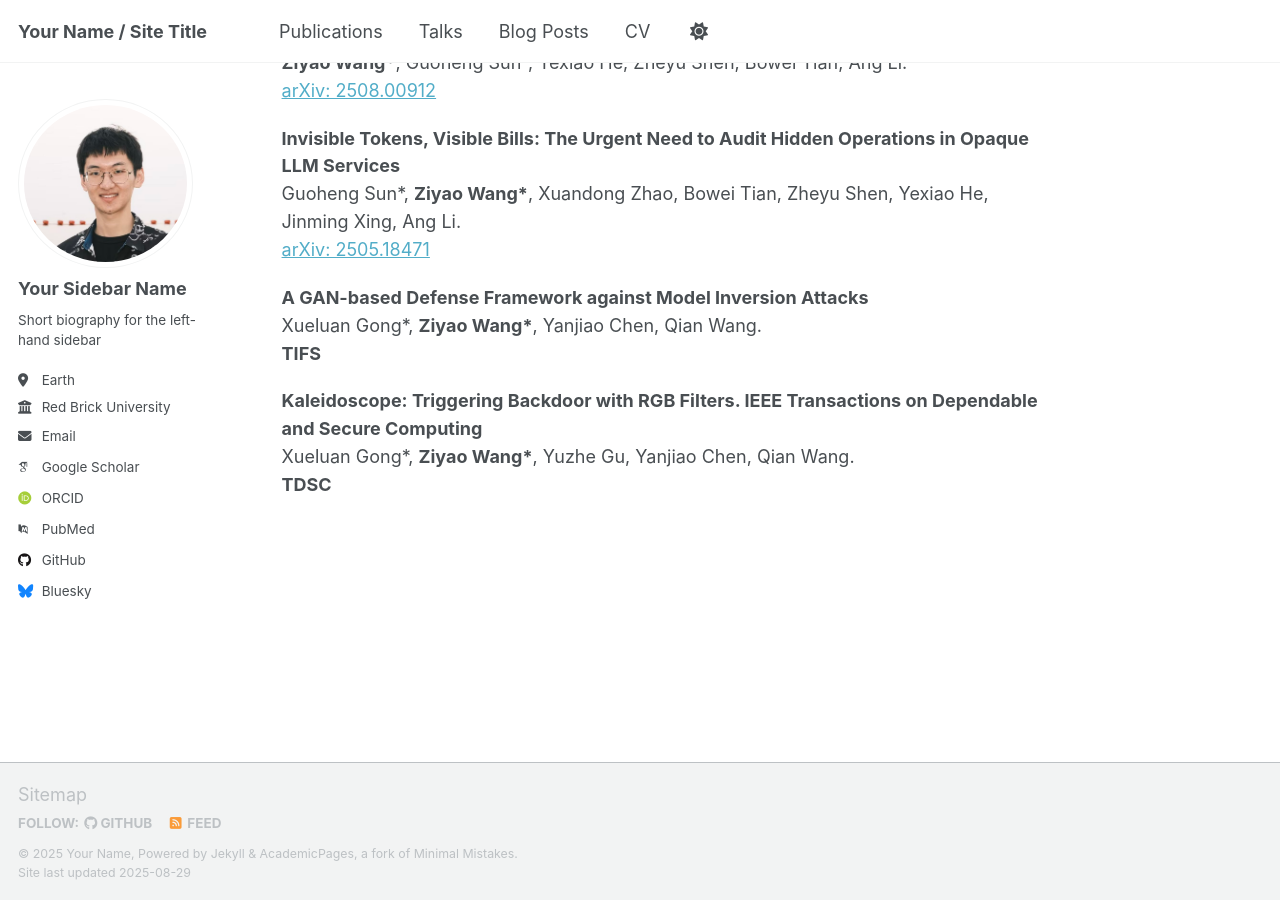
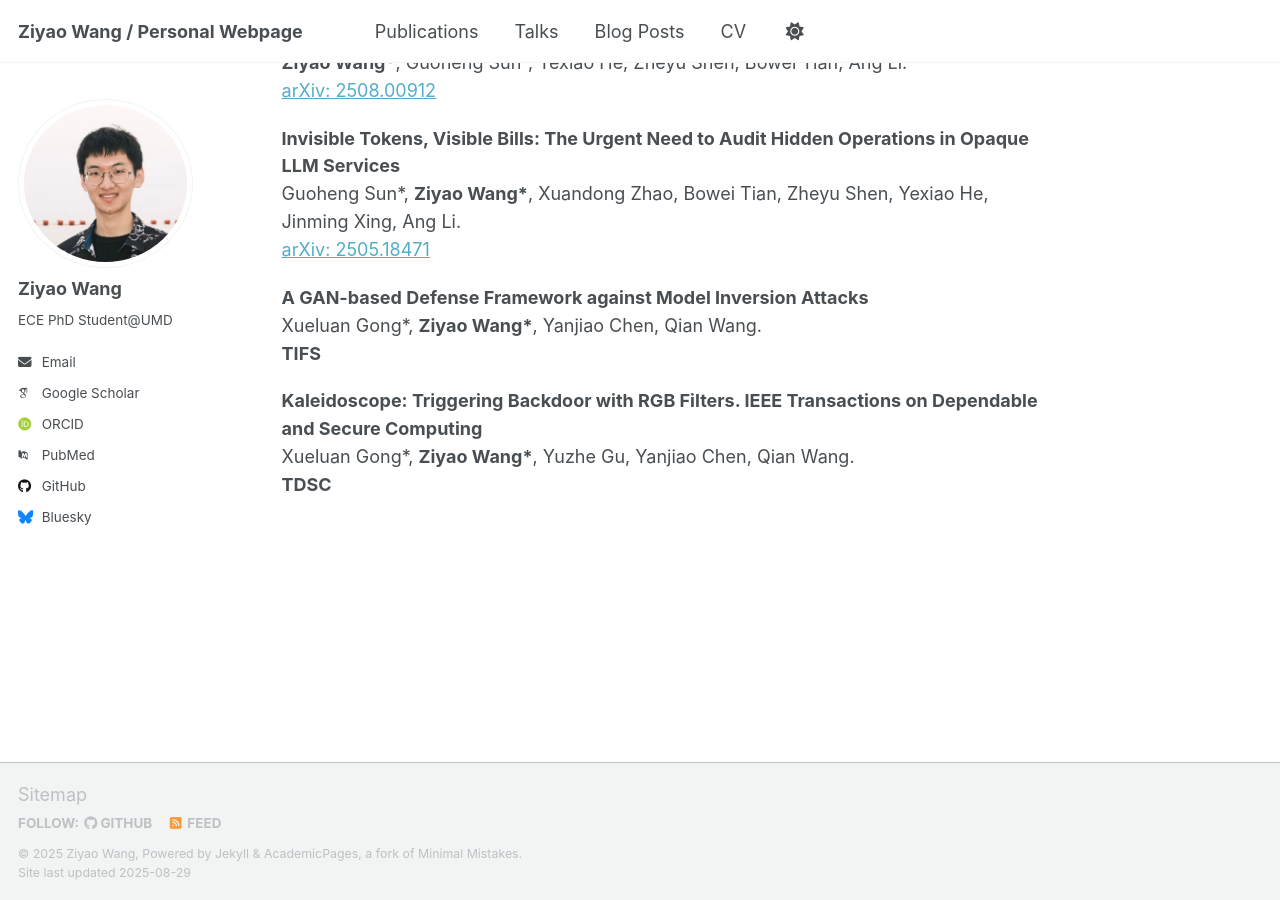
Before and after one commit to ziyaow1010/ziyaow1010.github.io, a Jekyll site: the page built from _pages/about.md, in a window 1280 px wide and 900 px high, scrolled down 1244 px. Built offline with Jekyll 4.4.1, drawn with Linux system fonts in a browser that asks for light colours; some web fonts are replaced; a script that is not in the unit is left out.

Commit message:
Update _config.yml

```diff
--- a/_config.yml
+++ b/_config.yml
@@ -9,13 +9,13 @@
 # Basic Site Settings
 locale                   : "en-US"
 site_theme               : "default" # Currently available options are "default", "air"
-title                    : "Your Name / Site Title"
+title                    : "Ziyao Wang / Personal Webpage"
 title_separator          : "-"
-name                     : &name "Your Name"
-description              : &description "personal description"
-url                      : https://academicpages.github.io # the base hostname & protocol for your site e.g. "https://[your GitHub username].github.io" or if you already have some other page hosted on Github then use "https://[your GitHub username].github.io/[Your Repo Name]"
+name                     : &name "Ziyao Wang"
+description              : &description "ECE PhD Student@UMD"
+url                      : https://ziyaow1010.github.io # the base hostname & protocol for your site e.g. "https://[your GitHub username].github.io" or if you already have some other page hosted on Github then use "https://[your GitHub username].github.io/[Your Repo Name]"
 baseurl                  : "" # the subpath of your site, e.g. "/blog"
-repository               : "academicpages/academicpages.github.io"
+repository               : "ziyaow1010/ziyaow1010.github.io"
 
 # Site Author - The following control what appear as part of the author content on the side bar.
 #               If a field is blank the icon and link will not appear, otherwise it will be shown.
@@ -23,18 +23,18 @@ repository               : "academicpages/academicpages.github.io"
 author:
   # Biographic information
   avatar           : "profile.png"
-  name             : "Your Sidebar Name"
+  name             : "Ziyao Wang"
   pronouns         : # example: "she/her"
-  bio              : "Short biography for the left-hand sidebar"
-  location         : "Earth"
-  employer         : "Red Brick University"
+  bio              : "ECE PhD Student@UMD"
+  location         : # "College Park"
+  employer         : # "University "
   uri              : # URL
-  email            : "none@example.org"
+  email            : "ziyaow@umd.edu"
 
   # Academic websites
   academia         : # URL
   arxiv            : # URL - Update with the correct link to your profile
-  googlescholar    : "https://scholar.google.com/citations?user=PS_CX0AAAAAJ"
+  googlescholar    : "https://scholar.google.com/citations?user=_PdzpfAAAAAJ"
   inspire-hep      : # URL
   impactstory      : # URL
   orcid            : "http://orcid.org/yourorcidurl"
```
